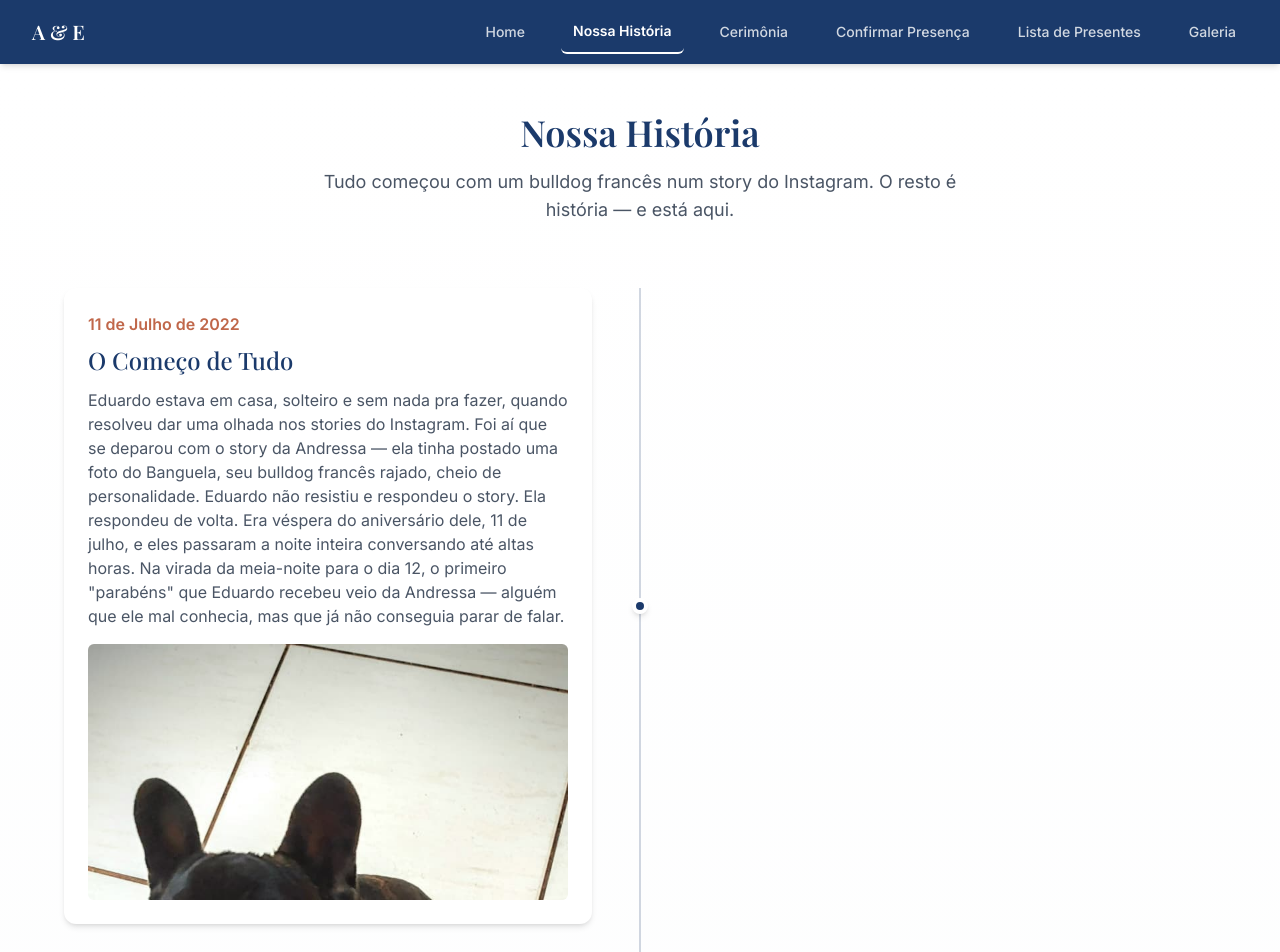
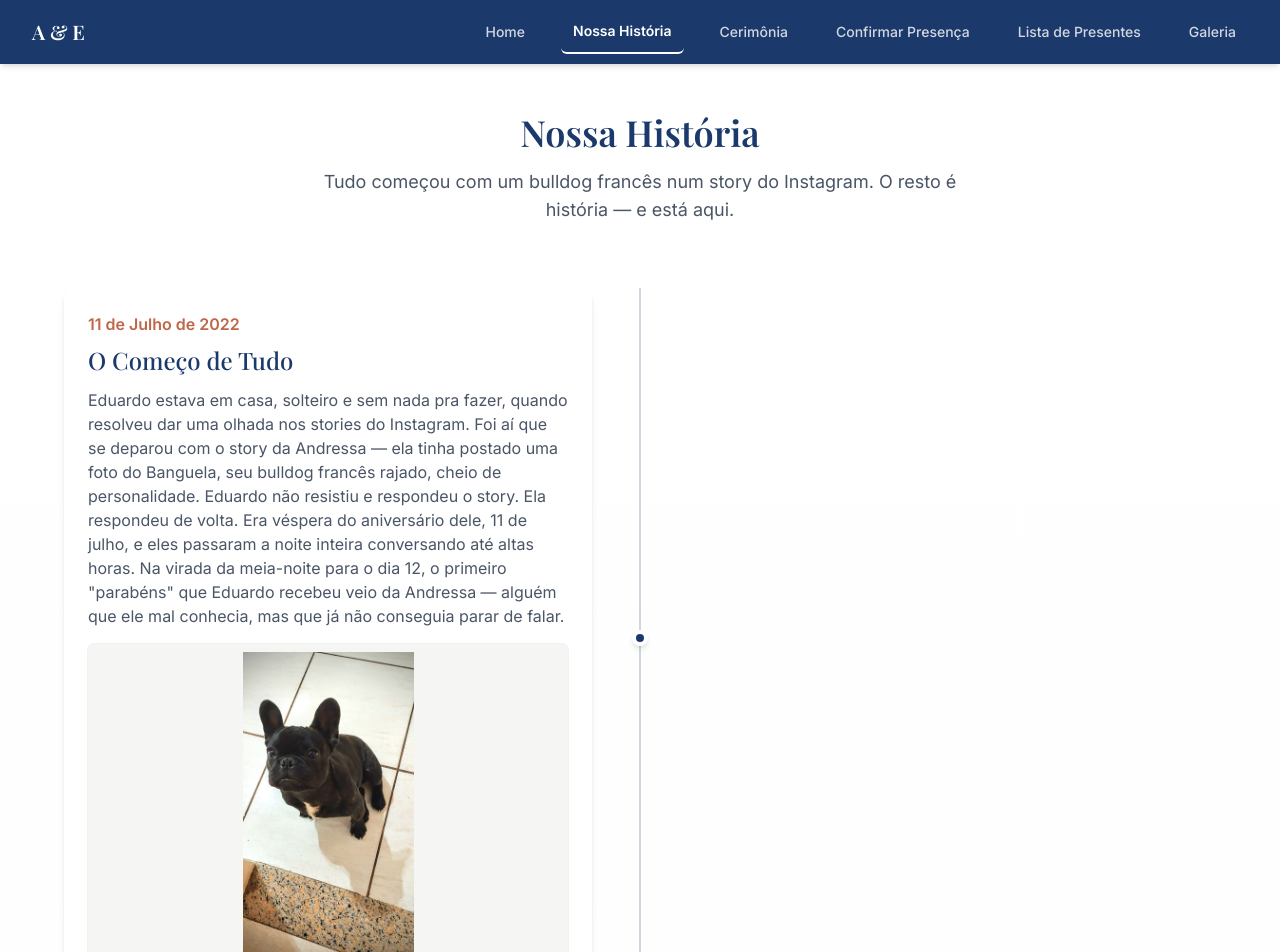
Before and after one commit to RealDuduSB/wedding-app-web, a Next.js app: page /nossa-historia in a window 1280 px wide. Shown: the top 952 px of the page. Built offline with nearby package versions, Linux system fonts and the light colour scheme.

Commit message:
feat: add engagement ring image and enhance timeline image responsiveness

```diff
--- a/src/app/nossa-historia/page.tsx
+++ b/src/app/nossa-historia/page.tsx
@@ -45,7 +45,7 @@ const timelineEvents: TimelineEvent[] = [
     date: '10 de Setembro de 2024',
     title: 'O Pedido',
     description: 'Eduardo convidou Andressa para um jantar, sem revelar muito. Mesa reservada, ambiente intimista, vinho escolhido a dedo. Enquanto degustavam um risoto, a conversa fluía como sempre — até o momento em que Eduardo parou, olhou nos olhos dela e fez a pergunta que mudaria tudo. Dois anos depois daquele story do Banguela, ele pedia a Andressa em casamento. Ela disse sim.',
-    imageUrl: '/images/timeline/proposal.jpg',
+    imageUrl: '/public/images/anel.jpeg',
     order: 4,
   },
   {
--- a/src/components/Footer.tsx
+++ b/src/components/Footer.tsx
@@ -10,7 +10,7 @@ export function Footer() {
             © {currentYear} Todos os direitos reservados
           </p>
           <p className="text-xs text-gray-400 mt-2">
-            Feito com 💙 pelo noivo{' '}
+            Feito com muito amor pelo noivo{' '}
             <a
               href="https://github.com/RealDuduSB"
               target="_blank"
@@ -20,7 +20,7 @@ export function Footer() {
             >
               Eduardo
             </a>
-            {' '}— porque além de casar, ele ainda colocou isso no GitHub 🤦
+            {' '}—
           </p>
         </div>
       </div>
--- a/src/components/Timeline.tsx
+++ b/src/components/Timeline.tsx
@@ -92,23 +92,25 @@ export default function Timeline({ events }: TimelineProps) {
                     {event.description}
                   </p>
 
-                  {/* Image with lazy loading and blur placeholder */}
+                  {/* Responsive image frame that preserves the full photo */}
                   {event.imageUrl && (
-                    <div className="relative w-full h-48 sm:h-56 md:h-64 rounded-md overflow-hidden">
+                    <div className="relative mt-4 w-full overflow-hidden rounded-md bg-stone-100 ring-1 ring-black/5">
+                      <div className="relative aspect-[4/3] w-full sm:aspect-[16/11] md:aspect-[3/2]">
                         <Image
                           src={event.imageUrl}
                           alt={`${event.title} - ${event.date}`}
                           fill
-                        className={`object-cover ${
+                          className={`object-contain p-1 sm:p-2 ${
                             event.imagePosition === 'top' ? 'object-top' :
                             event.imagePosition === 'bottom' ? 'object-bottom' :
                             'object-center'
                           }`}
                           loading="lazy"
-                        sizes="(max-width: 768px) 100vw, 50vw"
+                          sizes="(max-width: 640px) 100vw, (max-width: 768px) 85vw, 42vw"
                           placeholder="blur"
                           blurDataURL={getBlurDataURL()}
                         />
+                      </div>
                     </div>
                   )}
                 </div>
```
Also changed, not shown: public/images/anel.jpeg (added). Lines whose indentation alone changed are shown as unchanged.
